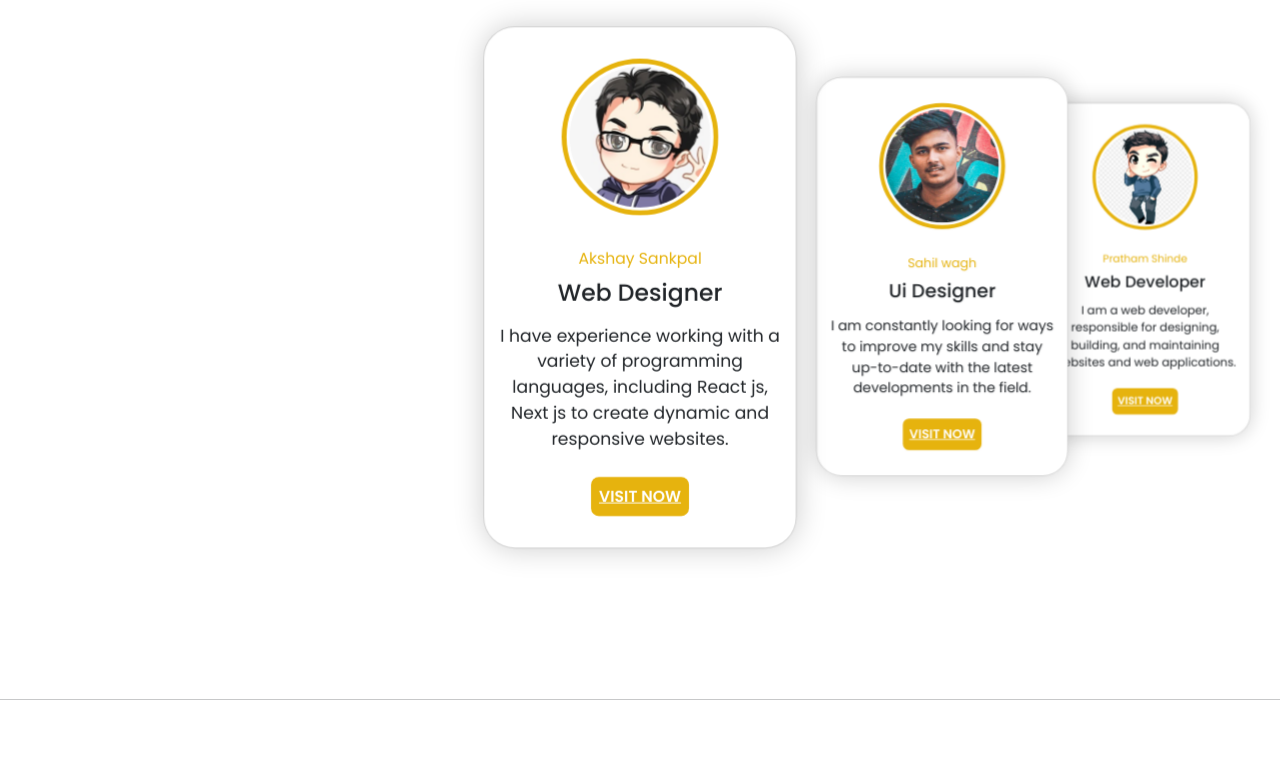
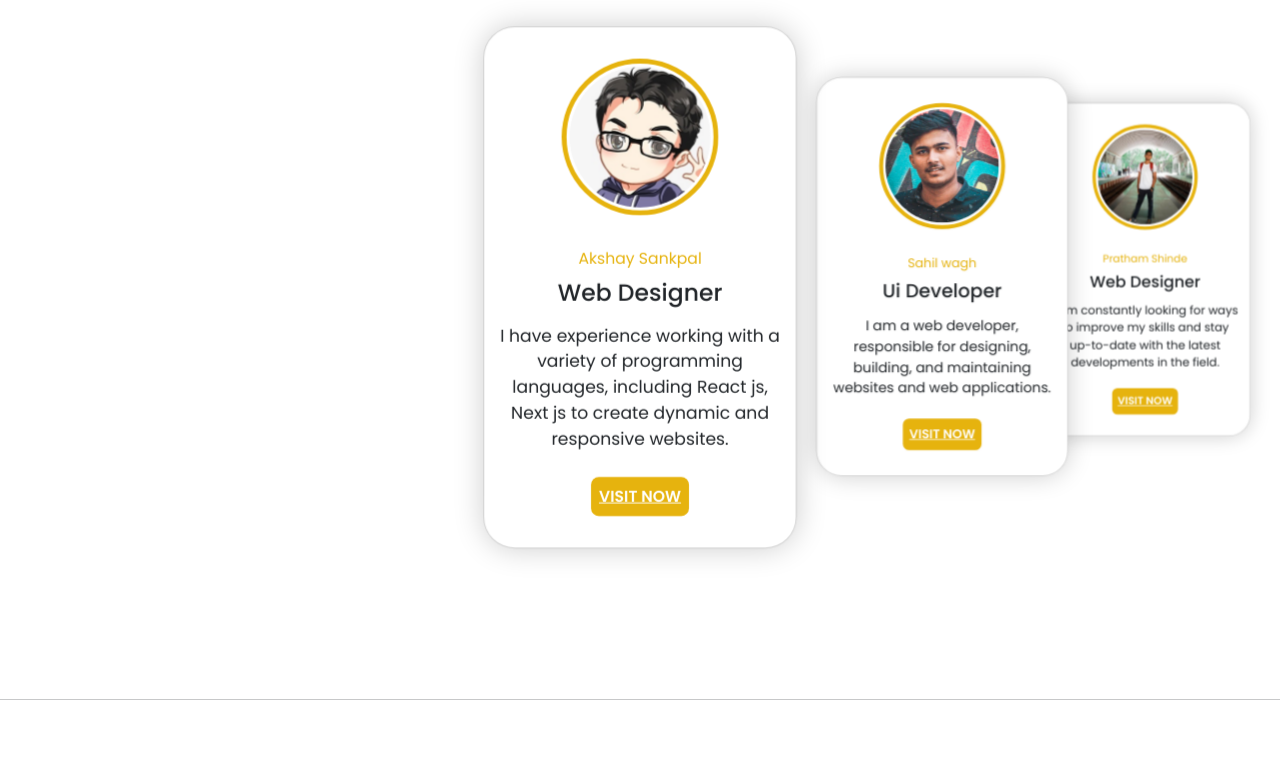
Before and after one commit to Akshay200228/contest, a plain HTML site: page index.html in a window 1280 px wide. Shown: the part 2120-2881 px from the top of the page. Drawn offline with nearby package versions, Linux system fonts and the light colour scheme; no server answers.

Commit message:
second commit

```diff
--- a/index.html
+++ b/index.html
@@ -11,6 +11,9 @@
         href="https://cdnjs.cloudflare.com/ajax/libs/font-awesome/5.15.1/css/all.min.css">
     <!-- Link Swiper's CSS -->
     <link rel="stylesheet" href="https://cdn.jsdelivr.net/npm/swiper/swiper-bundle.min.css" />
+    <link rel="stylesheet" href="https://cdnjs.cloudflare.com/ajax/libs/font-awesome/6.2.0/css/all.min.css"
+        integrity="sha512-xh6O/CkQoPOWDdYTDqeRdPCVd1SpvCA9XXcUnZS2FmJNp1coAFzvtCN9BmamE+4aHK8yyUHUSCcJHgXloTyT2A=="
+        crossorigin="anonymous" referrerpolicy="no-referrer" />
     <link href="styles/team.css" rel="stylesheet" type="text/css" />
     <link href="styles/style.css" rel="stylesheet" type="text/css" />
 </head>
@@ -167,6 +170,7 @@
     </section>
     <hr>
 
+
     <!-- Team  -->
     <section class="swiper mySwiper"  id="about">
         <div class="row pb-2 ">
@@ -201,22 +205,22 @@
 
                 <div class="card__content">
                     <span class="card__name">Sahil wagh</span>
-                    <span class="card__title">Ui Designer</span>
-                    <p class="card__text">I am constantly looking for ways to improve my skills and stay
-                        up-to-date with the latest developments in the field.</p>
+                    <span class="card__title">Ui Developer</span>
+                    <p class="card__text">I am a web developer, responsible for designing, building, and maintaining websites and web applications.</p>
                     <a class="card-btn" href="https://github.com/Sahilwagh03" id="url6" target="_blank" rel="noopener noreferrer" class="btn btn-warning">Visit Now</a>
                 </div>
             </div>
 
             <div class="card swiper-slide">
                 <div class="card__image">
-                    <img src="/images/boy2.jpg" alt="card image">
+                    <img src="images/pratham.jpeg" alt="card image">
                 </div>
 
                 <div class="card__content">
                     <span class="card__name">Pratham Shinde</span>
-                    <span class="card__title">Web Developer</span>
-                    <p class="card__text">I am a web developer, responsible for designing, building, and maintaining websites and web applications.</p>
+                    <span class="card__title">Web Designer</span>
+                    <p class="card__text">I am constantly looking for ways to improve my skills and stay
+                        up-to-date with the latest developments in the field.</p>
                     <a class="card-btn" href="https://github.com/Sahilwagh03" id="url6" target="_blank" rel="noopener noreferrer" class="btn btn-warning">Visit Now</a>
                 </div>
             </div>
@@ -247,6 +251,7 @@
             </div>
         </div>
     </section>
+
     <!-- Footer section start -->
     <section id="contact">
         <footer class="footer">
```
Also changed, not shown: images/pratham.jpeg (added).
